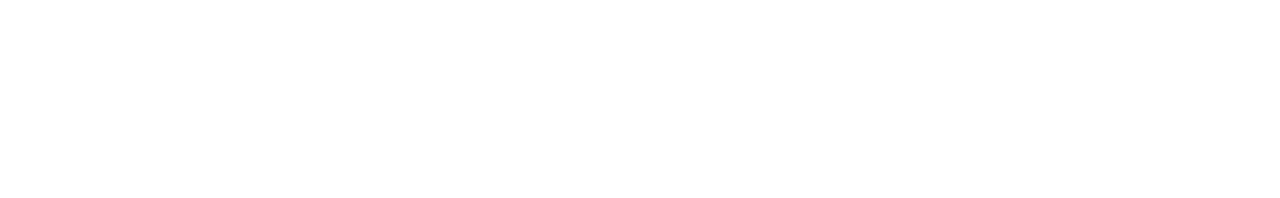
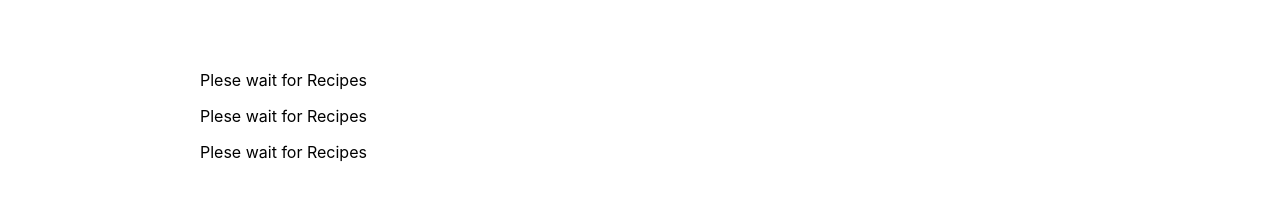
Before and after one commit to manjoot/squad-a, a React (Create React App) app: page / in a window 1280 px wide. Shown: the part 905-1103 px from the top of the page. Before the commit the page ends 919 px from the top, so only its background shows below. Built offline with nearby package versions, Linux system fonts and the light colour scheme; no server answers.

Commit message:
Adding Recipe API component Placeholder (flexbox pending fix)

```diff
--- a/src/App.js
+++ b/src/App.js
@@ -1,5 +1,6 @@
 import React from 'react';
 import NavMenu from './containers/NavMenu/NavMenu'
+import RecipesAPI from './components/Recipes/RecipesAPI'
 import './App.css';
 
 //Reach Router
@@ -47,6 +48,12 @@
         </div>
       </div>
 
+      <div className="content-section">
+        <RecipesAPI />
+        <RecipesAPI />
+        <RecipesAPI />
+      </div>
+
     </div>
   )
 }
```
